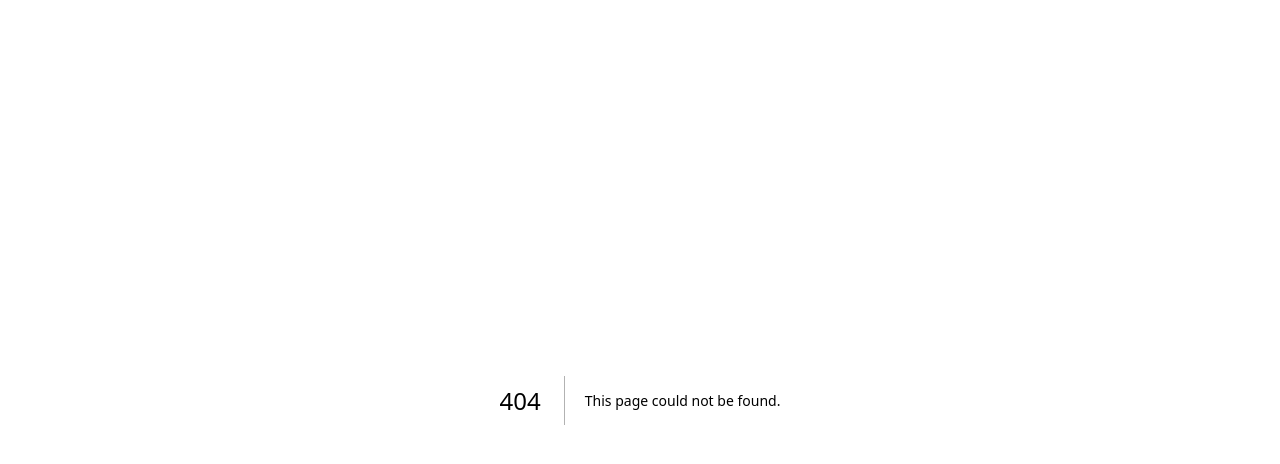
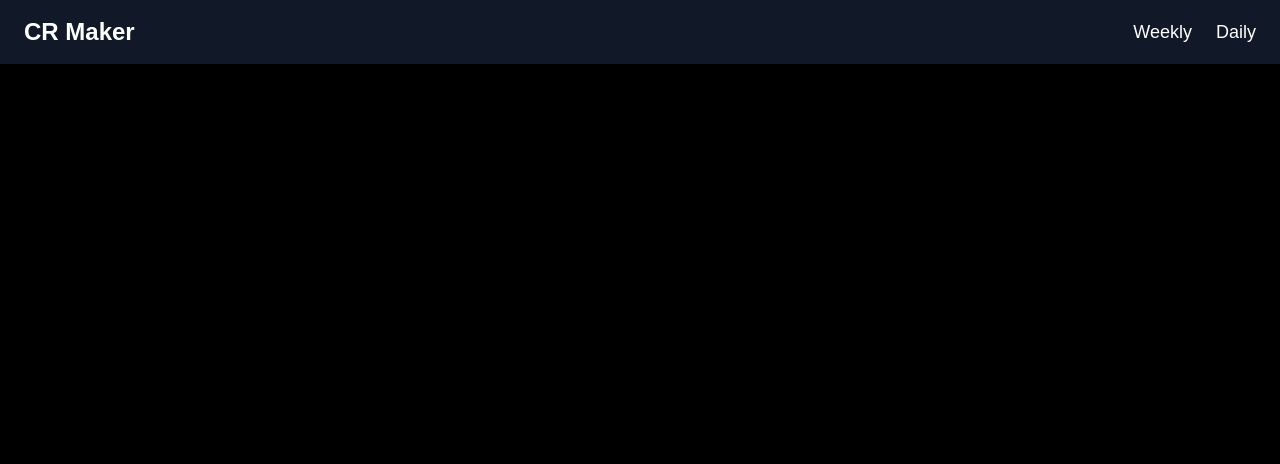
Before and after one commit to corentinsolal123/cr_maker, a Next.js app: page /navbar in a window 1280 px wide. Before the commit this address had no page. Shown: the top 464 px of the page. Built offline with nearby package versions, Linux system fonts and the light colour scheme.

Commit message:
ajout navbar

```diff
--- /dev/null
+++ b/pages/navbar.tsx
@@ -0,0 +1,66 @@
+import Link from 'next/link';
+
+const Navbar = () => {
+    return (
+        <nav className="bg-gray-900 shadow-lg">
+            <div className="container mx-auto px-6 py-4 flex justify-between items-center">
+                {/* Lien vers l'accueil */}
+                <Link href="/">
+          <span className="text-2xl text-white font-bold hover:text-gray-400 transition duration-300">
+            CR Maker
+          </span>
+                </Link>
+
+                {/* Bouton de menu pour mobile */}
+                <button
+                    className="lg:hidden text-white focus:outline-none"
+                    type="button"
+                    data-bs-toggle="collapse"
+                    data-bs-target="#navbarNav"
+                    aria-controls="navbarNav"
+                    aria-expanded="false"
+                    aria-label="Toggle navigation"
+                >
+                    <span className="navbar-toggler-icon"></span>
+                </button>
+
+                {/* Menu de navigation */}
+                <div className="hidden lg:flex space-x-6" id="navbarNav">
+                    <ul className="flex space-x-6 text-lg">
+                        {/* Lien vers la page Weekly */}
+                        <li>
+                            <Link href="/weekly">
+                                <span className="text-white hover:text-gray-400 transition duration-300">Weekly</span>
+                            </Link>
+                        </li>
+
+                        {/* Lien vers la page Daily */}
+                        <li>
+                            <Link href="/daily">
+                                <span className="text-white hover:text-gray-400 transition duration-300">Daily</span>
+                            </Link>
+                        </li>
+                    </ul>
+                </div>
+            </div>
+
+            {/* Menu mobile */}
+            <div className="lg:hidden collapse navbar-collapse" id="navbarNav">
+                <ul className="bg-gray-900 p-4">
+                    <li className="my-2">
+                        <Link href="/weekly">
+                            <span className="text-white hover:text-gray-400">Weekly</span>
+                        </Link>
+                    </li>
+                    <li className="my-2">
+                        <Link href="/daily">
+                            <span className="text-white hover:text-gray-400">Daily</span>
+                        </Link>
+                    </li>
+                </ul>
+            </div>
+        </nav>
+    );
+};
+
+export default Navbar;
```
